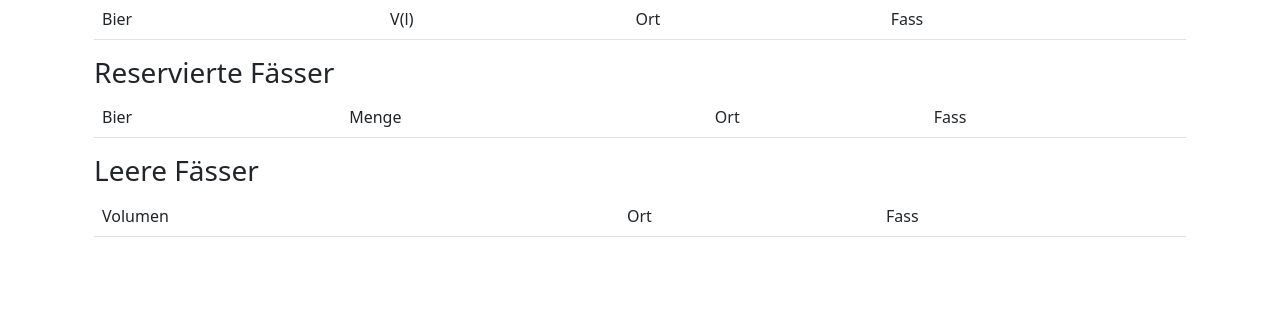
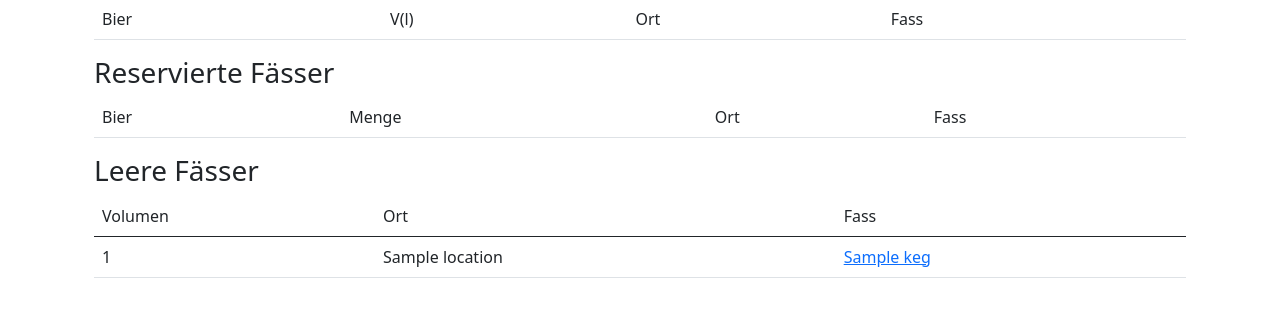
Before and after one commit to foesi/bierwo, a Flask app: template templates/list_kegs.html in a window 1280 px wide. Shown: the part 155-472 px from the top of the page. Run offline with Flask 2, Linux system fonts and the light colour scheme; the template is opened without the code that fills it: most values are stand-ins (such as "Sample title", 1, 10 or a date in 2020); some libraries are stand-ins or nearby versions; some web fonts are replaced.

Commit message:
Add empty date to fillings instead of a boolean.
So we are able when a keg was emptied and have more detailed information of the life cycle of a keg and beer.

```diff
--- a/application.py
+++ b/application.py
@@ -77,7 +77,7 @@ def last_filling_filter(value):
 def last_beer_filter(value):
     last_filling = last_filling_filter(value)
     if last_filling is not None:
-        if not last_filling.empty:
+        if last_filling.empty_date is None:
             return last_filling.brew.name
         else:
             return "leer"
@@ -199,7 +199,7 @@ def create_keg_comment(keg_id):
 def fill_keg(keg_id):
     keg = session.query(Keg).filter_by(id=keg_id).one()
     for filling in keg.fillings:
-        if not filling.empty:
+        if filling.empty_date is None :
             flash("Fass ist nicht leer.")
             return redirect(url_for("show_keg", keg_id=keg_id))
     form = FillKeg()
@@ -223,8 +223,14 @@ def fill_keg(keg_id):
 def empty_keg(keg_id):
     keg = session.query(Keg).filter_by(id=keg_id).one()
     for filling in keg.fillings:
-        filling.empty = True
+        filling.empty_date = datetime.datetime.now()
+    new_comment = KegComment()
+    new_comment.location = last_location_filter(keg)
+    new_comment.comment = "Bier %s leer getrunken!" % filling.brew.name
+    new_comment.timestamp = datetime.datetime.now()
+    new_comment.keg_id = keg_id
     keg.reserved = False
+    session.add(new_comment)
     session.commit()
     return redirect(url_for("show_keg", keg_id=keg_id))
 
--- /dev/null
+++ b/migrations/empty_filling_date.sql
@@ -0,0 +1,2 @@
+ALTER TABLE DROP COLUMN empty;
+ALTER TABLE ADD COLUMN empty_date DATE;
--- a/models.py
+++ b/models.py
@@ -40,7 +40,7 @@ class Filling(Base):
 
     date = Column(Date, nullable=False)
 
-    empty = Column(Boolean, default=False, nullable=False)
+    empty_date = Column(Date)
 
     brew_id = Column('brew_id', Integer, ForeignKey('brews.id'))
     keg_id = Column('keg_id', Integer, ForeignKey('kegs.id'))
--- a/templates/list_kegs.html
+++ b/templates/list_kegs.html
@@ -14,7 +14,7 @@
         <td>Fass</td>
     </thead>
     {% for keg in kegs %}
-    {% if keg|last_filling is not none and (keg|last_filling).empty == False and not keg.reserved %}
+    {% if keg|last_filling is not none and (keg|last_filling).empty_date is none and not keg.reserved %}
     <tr>
         <td>{{ keg|last_beer }}</td>
         <td>{{ keg.size }}</td>
@@ -33,7 +33,7 @@
         <td>Fass</td>
     </thead>
     {% for keg in kegs %}
-    {% if keg|last_filling is not none and (keg|last_filling).empty == False and keg.reserved %}
+    {% if keg|last_filling is not none and (keg|last_filling).empty_date is none and keg.reserved %}
     <tr>
         <td>{{ keg|last_beer }}</td>
         <td>{{ keg.size }}</td>
@@ -51,7 +51,7 @@
         <td>Fass</td>
     </thead>
     {% for keg in kegs %}
-    {% if keg|last_filling is none or (keg|last_filling).empty == True %}
+    {% if keg|last_filling is none or (keg|last_filling).empty_date is not none %}
     <tr>
         <td>{{ keg.size }}</td>
         <td>{{ keg|last_location }}</td>
--- a/templates/show_brew.html
+++ b/templates/show_brew.html
@@ -39,7 +39,7 @@
                     <td>Ort</td>
                 </thead>
                 {% for filling in brew.fillings %}
-                {% if not filling.empty %}
+                {% if filling.empty_date is none %}
                 <tr>
                     <td><a href="{{ url_for(".show_keg", keg_id=filling.keg.id) }}">{{ filling.keg.name }}</a></td>
                     <td>{{ filling.keg|last_location }}</td>
--- a/templates/show_keg.html
+++ b/templates/show_keg.html
@@ -10,8 +10,8 @@
 <div class="container">
     {% if current_user.is_authenticated %}
     <div class="d-grid gap-2 d-md-block p-4">
-        <a class="btn btn-primary btn-lg {% if keg|last_filling is not none and not (keg|last_filling).empty %}disabled{% endif %}" href="{{ url_for(".fill_keg", keg_id=keg.id) }}" role="button">Füllen</a>
-        <a class="btn btn-primary btn-lg {% if keg|last_filling is none or (keg|last_filling).empty %}disabled{% endif %}" href="{{ url_for(".empty_keg", keg_id=keg.id) }}" role="button">Leeren</a>
+        <a class="btn btn-primary btn-lg {% if keg|last_filling is not none and (keg|last_filling).empty_date is none %}disabled{% endif %}" href="{{ url_for(".fill_keg", keg_id=keg.id) }}" role="button">Füllen</a>
+        <a class="btn btn-primary btn-lg {% if keg|last_filling is none or (keg|last_filling).empty_date is not none %}disabled{% endif %}" href="{{ url_for(".empty_keg", keg_id=keg.id) }}" role="button">Leeren</a>
         <a class="btn btn-primary btn-lg" href="{{ url_for(".create_keg_comment", keg_id=keg.id) }}" role="button">Kommentar</a>
     </div>
     {% endif %}
```
